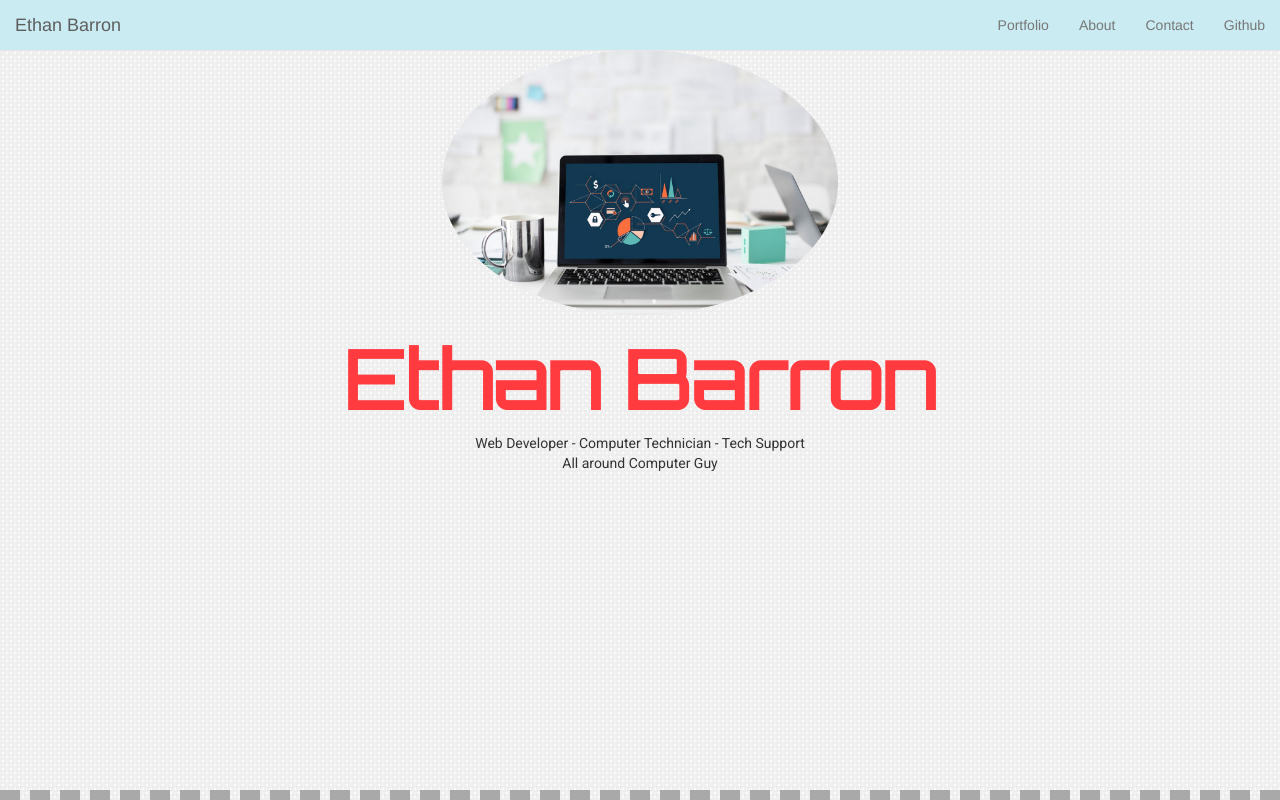
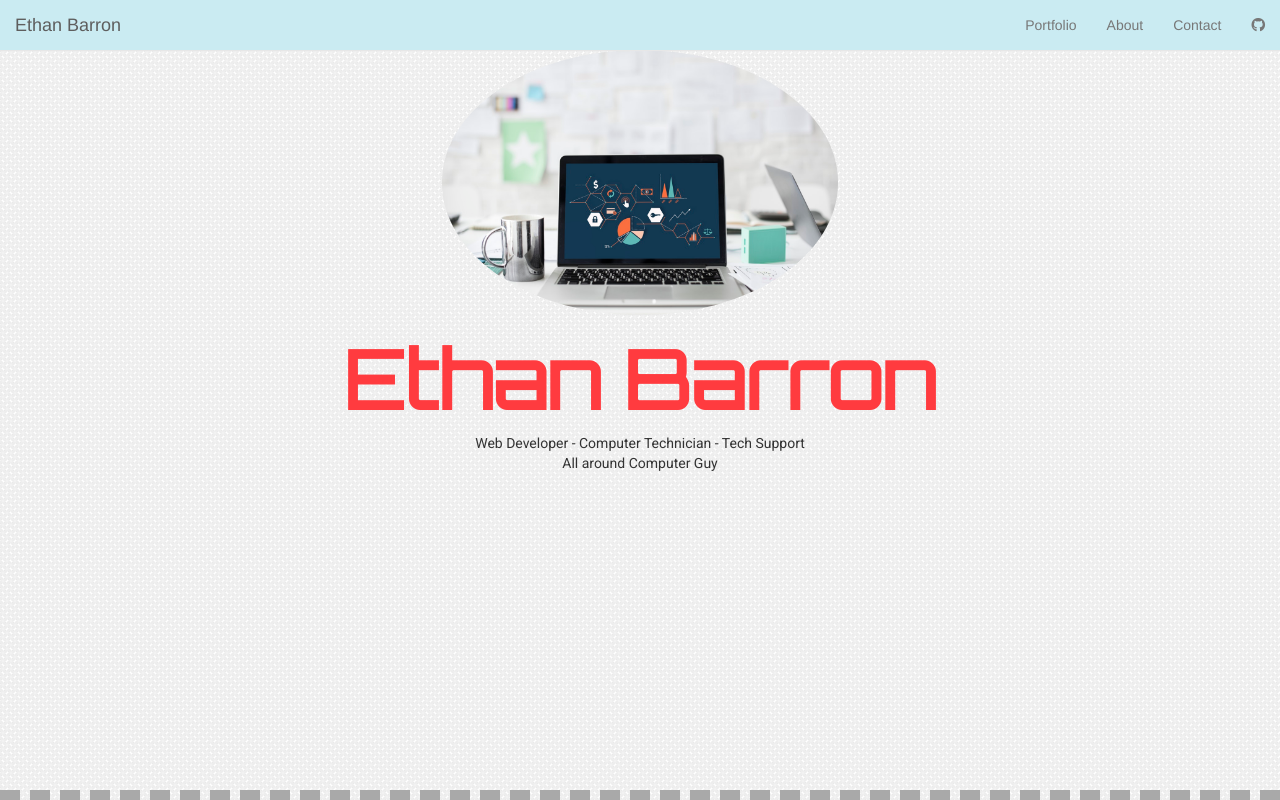
Before and after one commit to NobleFlare/NobleFlare.github.io, a plain HTML site: page index.html in a window 1280 px wide. Shown: the top 800 px of the page. Drawn offline with Linux system fonts and the light colour scheme.

Commit message:
git icon added

```diff
--- a/index.html
+++ b/index.html
@@ -32,7 +32,7 @@
           <li><a href="#portfolio-section">Portfolio</a></li>
           <li><a href="#about-section">About</a></li>
           <li><a href="#contact-section">Contact</a></li>
-          <li><a href="https://github.com/NobleFlare">Github</a></li>
+          <li><a href="https://github.com/NobleFlare"><i class="fab fa-github"></i></a></li>
         </ul>
       </div><!-- /.navbar-collapse -->
     </div><!-- /.container-fluid -->
```
